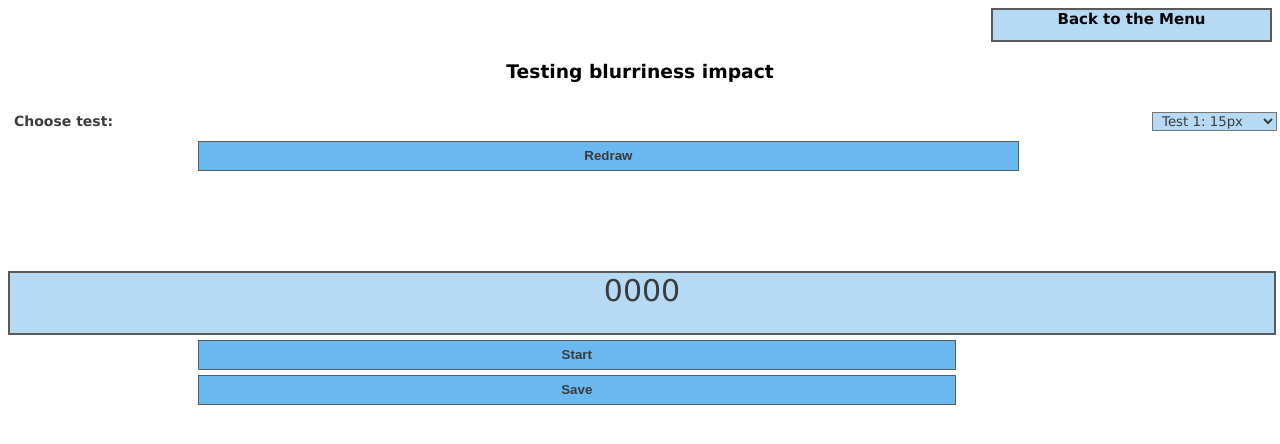
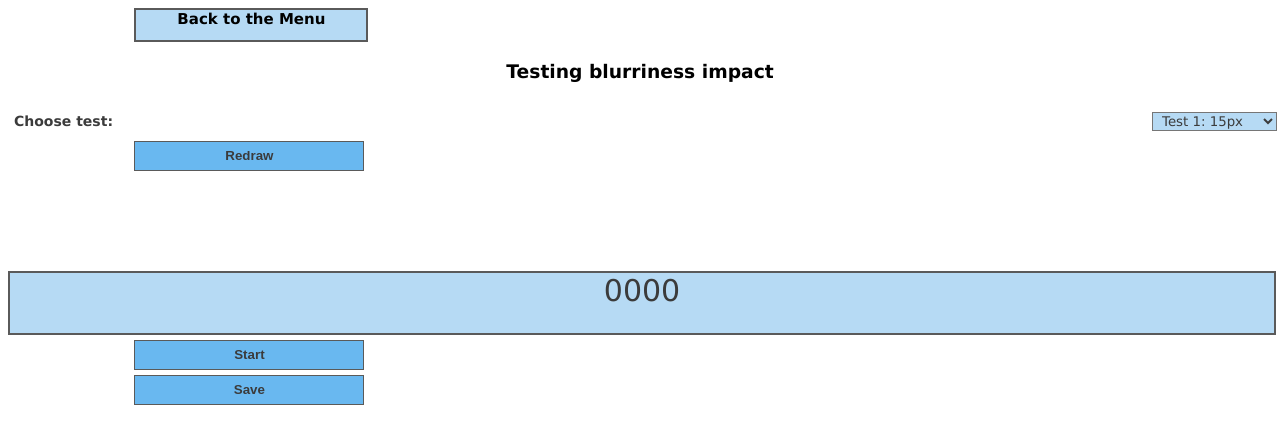
Before and after one commit to anastasiabolotnikova/troxler, a PHP site: page /test_blur_impact.html in a window 1280 px wide. Shown: the top 444 px of the page. Run offline with PHP 8.4, Linux system fonts and the light colour scheme.

Commit message:
Buttons are same

```diff
--- a/style.css
+++ b/style.css
@@ -33,14 +33,15 @@ a{text-decoration: none;}
 .button{
 	font-weight: bold;
 	display: block;
-	margin-left: 15%;
+	margin-left: 10%;
+	width: 80%;
+	max-width: 230px;
 	margin-top: 5px;
 	height: 30px;
 	color: #3b3b3b;
 	background: #69B8F0;
 	border: 1px solid #5a5a5a;
 	border-top-color: #5a5a5a;
-	width: 60%;
 }
 
 .time-label{
@@ -84,21 +85,23 @@ a{text-decoration: none;}
 .form-submit {
 	font-weight: bold;
 	display: block;
-	margin-left: 15%;
+	margin-left: 10%;
 	margin-top: 10px;
 	height: 30px;
 	color: #3b3b3b;
 	background: #69B8F0;
 	border: 1px solid #5a5a5a;
 	border-top-color: #5a5a5a;
-	width: 65%;
+	width: 80%;
+	max-width: 230px;
 }
 
 .test-label{
 	font-weight: bold;
 	margin-top: 5px;
-	margin-left: auto;
-	width: 277px;
+	margin-left: 10%;
+	width: 80%;
+	max-width: 230px;
 	height: 30px;
 	color: #3b3b3b;
 	background: #B6DAF4;
@@ -123,9 +126,10 @@ a{text-decoration: none;}
 .menu{
 	font-weight: bold;
 	margin-top: 15px;
-	margin-left: auto;
+	margin-left: 10%;
 	font-size:50%;
-	width: 277px;
+	width: 80%;
+	max-width: 230px;
 	height: 40px;
 	color: #3b3b3b;
 	background: #69B8F0;
```
